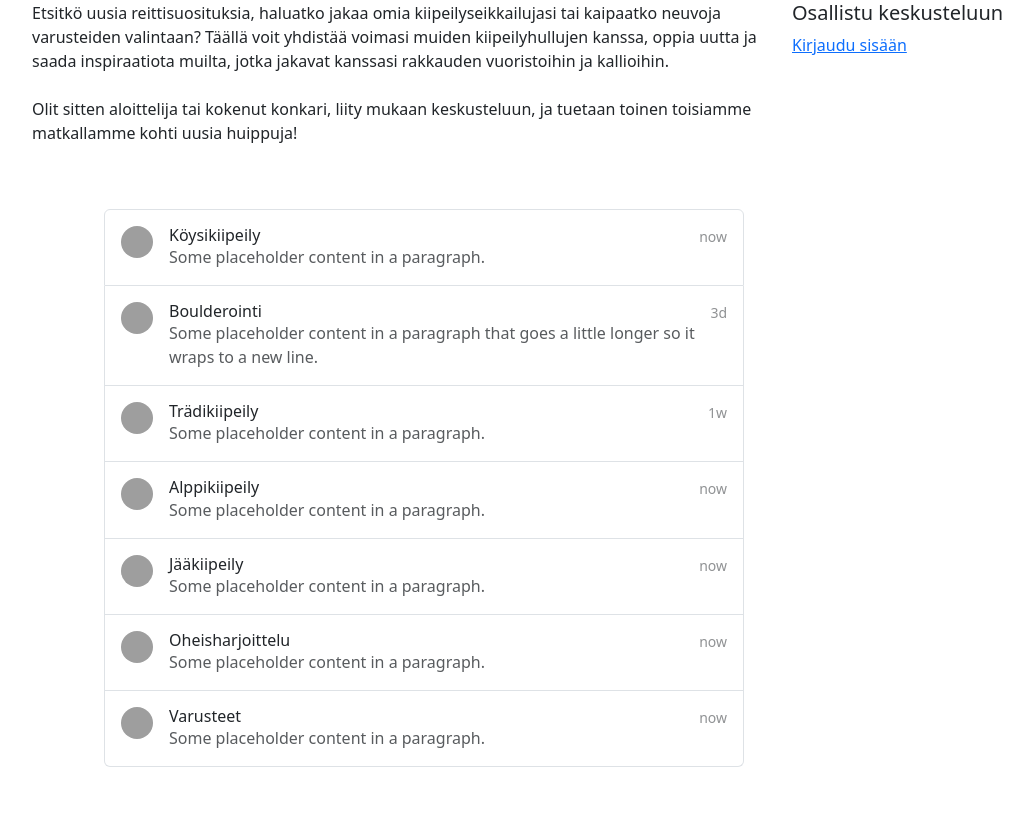
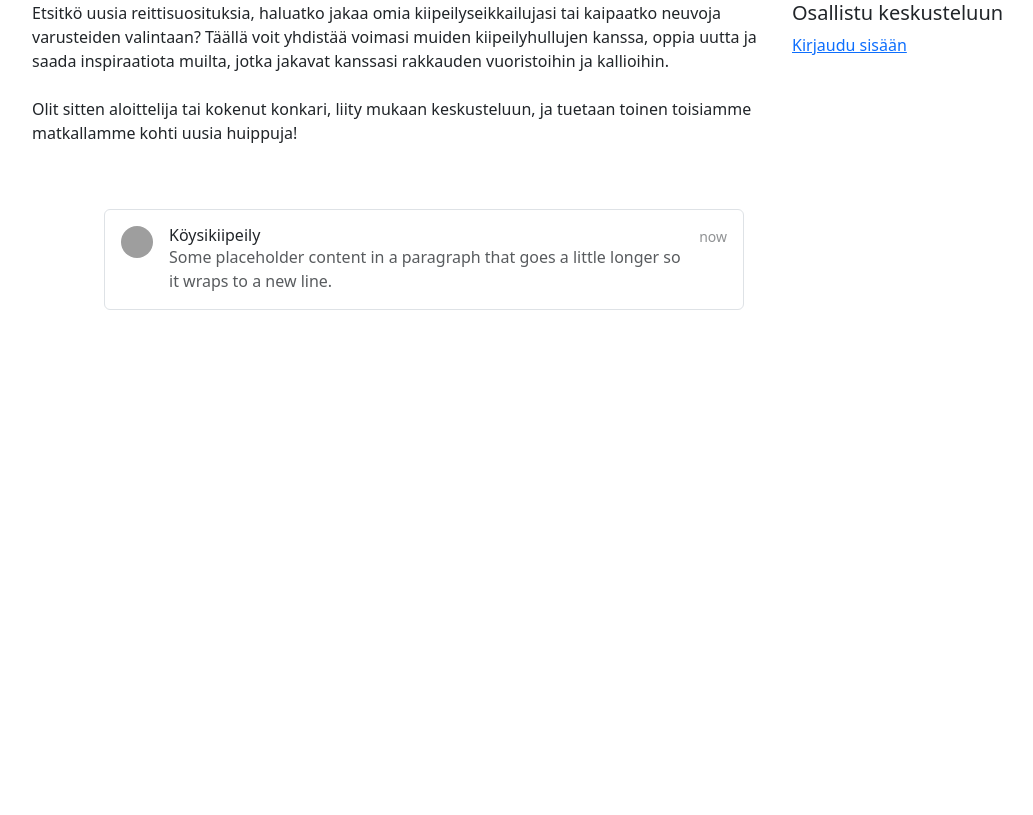
Before and after one commit to sonjaolkkonen/keskustelusovellus, a Flask app: page / in a window 1280 px wide. Shown: the part 442-1257 px from the top of the page, without its empty margins (50-1083 px from the left). After the commit the page ends 752 px from the top, so only its background shows below. Run offline with Flask 3, Linux system fonts and the light colour scheme; grey boxes are pictures that could not be loaded.

Commit message:
fix indentation

```diff
--- a/templates/index.html
+++ b/templates/index.html
@@ -42,7 +42,6 @@
                 </div>
             </div>
         </div>
-          <div class="b-example-divider"></div>
         <div class="container">
             <div class="row">
             <div class="col-8">
@@ -62,7 +61,6 @@
                 <h5>Osallistu keskusteluun</h5>
                 <a href="/login">Kirjaudu sisään</a>
                 {% endif %}
-
             </div>
             </div>
         </div>
@@ -76,73 +74,16 @@
                     <div class="d-flex gap-2 w-100 justify-content-between">
                         <div>
                             <h6 class="mb-0">Köysikiipeily</h6>
-                    <p class="mb-0 opacity-75">Some placeholder content in a paragraph.</p>
-                  </div>
-                  <small class="opacity-50 text-nowrap">now</small>
-                </div>
-              </a>
-              <a href="#" class="list-group-item list-group-item-action d-flex gap-3 py-3" aria-current="true">
-                <img src="https://www.pngfind.com/pngs/m/77-775446_png-file-svg-chat-bubble-icon-png-transparent.png" alt="twbs" width="32" height="32" class="rounded-circle flex-shrink-0">
-                <div class="d-flex gap-2 w-100 justify-content-between">
-                  <div>
-                    <h6 class="mb-0">Boulderointi</h6>
                             <p class="mb-0 opacity-75">Some placeholder content in a paragraph that goes a little longer so it wraps to a new line.</p>
-                  </div>
-                  <small class="opacity-50 text-nowrap">3d</small>
-                </div>
-              </a>
-              <a href="#" class="list-group-item list-group-item-action d-flex gap-3 py-3" aria-current="true">
-                <img src="https://www.pngfind.com/pngs/m/77-775446_png-file-svg-chat-bubble-icon-png-transparent.png" alt="twbs" width="32" height="32" class="rounded-circle flex-shrink-0">
-                <div class="d-flex gap-2 w-100 justify-content-between">
-                  <div>
-                    <h6 class="mb-0">Trädikiipeily</h6>
-                    <p class="mb-0 opacity-75">Some placeholder content in a paragraph.</p>
-                  </div>
-                  <small class="opacity-50 text-nowrap">1w</small>
-                </div>
-              </a>
-              <a href="#" class="list-group-item list-group-item-action d-flex gap-3 py-3" aria-current="true">
-                <img src="https://www.pngfind.com/pngs/m/77-775446_png-file-svg-chat-bubble-icon-png-transparent.png" alt="twbs" width="32" height="32" class="rounded-circle flex-shrink-1">
-                <div class="d-flex gap-2 w-100 justify-content-between">
-                  <div>
-                    <h6 class="mb-0">Alppikiipeily</h6>
-                    <p class="mb-0 opacity-75">Some placeholder content in a paragraph.</p>
-                  </div>
-                  <small class="opacity-50 text-nowrap">now</small>
-                </div>
-              </a>
-              <a href="#" class="list-group-item list-group-item-action d-flex gap-3 py-3" aria-current="true">
-                <img src="https://www.pngfind.com/pngs/m/77-775446_png-file-svg-chat-bubble-icon-png-transparent.png" alt="twbs" width="32" height="32" class="rounded-circle flex-shrink-1">
-                <div class="d-flex gap-2 w-100 justify-content-between">
-                  <div>
-                    <h6 class="mb-0">Jääkiipeily</h6>
-                    <p class="mb-0 opacity-75">Some placeholder content in a paragraph.</p>
-                  </div>
-                  <small class="opacity-50 text-nowrap">now</small>
-                </div>
-              </a>
-              <a href="#" class="list-group-item list-group-item-action d-flex gap-3 py-3" aria-current="true">
-                <img src="https://www.pngfind.com/pngs/m/77-775446_png-file-svg-chat-bubble-icon-png-transparent.png" alt="twbs" width="32" height="32" class="rounded-circle flex-shrink-1">
-                <div class="d-flex gap-2 w-100 justify-content-between">
-                  <div>
-                    <h6 class="mb-0">Oheisharjoittelu</h6>
-                    <p class="mb-0 opacity-75">Some placeholder content in a paragraph.</p>
-                  </div>
-                  <small class="opacity-50 text-nowrap">now</small>
-                </div>
-              </a>
-              <a href="#" class="list-group-item list-group-item-action d-flex gap-3 py-3" aria-current="true">
-                <img src="https://www.pngfind.com/pngs/m/77-775446_png-file-svg-chat-bubble-icon-png-transparent.png" alt="twbs" width="32" height="32" class="rounded-circle flex-shrink-1">
-                <div class="d-flex gap-2 w-100 justify-content-between">
-                  <div>
-                    <h6 class="mb-0">Varusteet</h6>
-                    <p class="mb-0 opacity-75">Some placeholder content in a paragraph.</p>
                         </div>
                         <small class="opacity-50 text-nowrap">now</small>
                     </div>
                     </a>
                 </div>
                 </div>
+            </div>
+            </div>
+        </div>
         <script src="https://cdn.jsdelivr.net/npm/bootstrap@5.3.2/dist/js/bootstrap.bundle.min.js" integrity="sha384-C6RzsynM9kWDrMNeT87bh95OGNyZPhcTNXj1NW7RuBCsyN/o0jlpcV8Qyq46cDfL" crossorigin="anonymous"></script>
     </body>
 </html>
```
Lines whose indentation alone changed are shown as unchanged.
